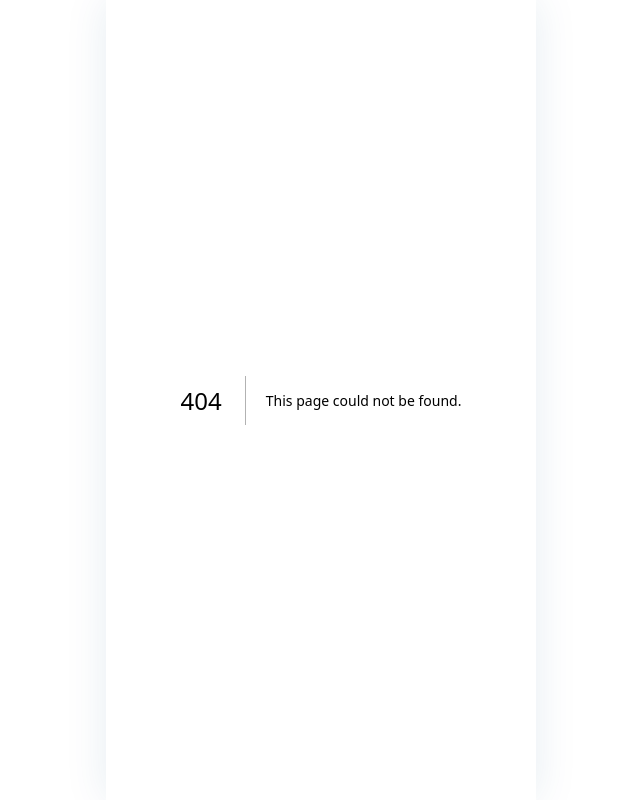
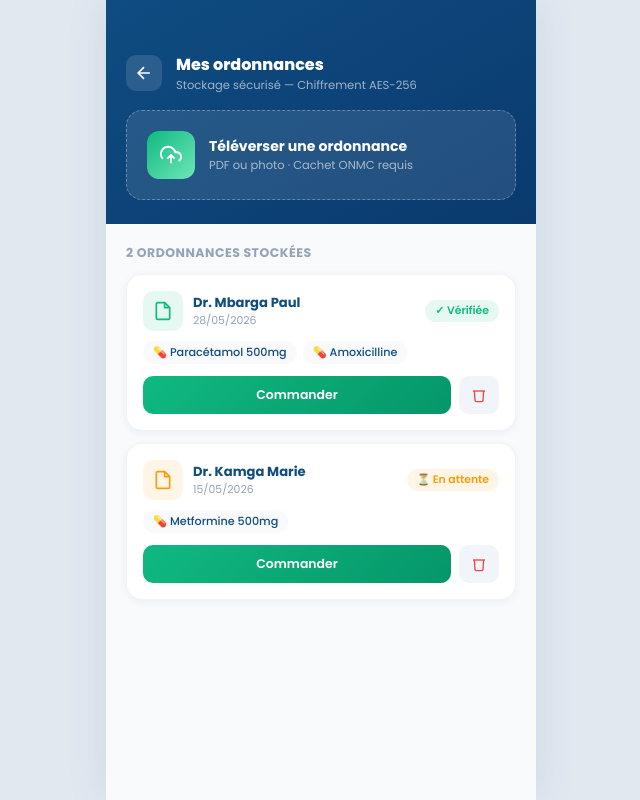
Before and after one commit to Mohamat-tech/ProxyPharma-, a Next.js app in the folder frontend/: page /ordonnances in a window 1280 px wide. Before the commit this address had no page. Shown: the whole page, without its empty margins (319-959 px from the left). Built offline with nearby package versions, Linux system fonts and the light colour scheme.

Commit message:
Create page.jsx

```diff
--- /dev/null
+++ b/frontend/app/ordonnances/page.jsx
@@ -0,0 +1,93 @@
+"use client";
+import { useState } from "react";
+import { useRouter } from "next/navigation";
+
+export default function OrdonnancesPage() {
+  const router = useRouter();
+  const [uploaded, setUploaded] = useState(false);
+  const [uploading, setUploading] = useState(false);
+
+  const ORDONNANCES = [
+    { id: 1, date: "2026-05-28", verified: true, prescriber: "Dr. Mbarga Paul", meds: ["Paracétamol 500mg", "Amoxicilline"] },
+    { id: 2, date: "2026-05-15", verified: false, prescriber: "Dr. Kamga Marie", meds: ["Metformine 500mg"] },
+  ];
+
+  const handleUpload = () => {
+    setUploading(true);
+    setTimeout(() => { setUploading(false); setUploaded(true); }, 2000);
+  };
+
+  return (
+    <div style={{ fontFamily: "'Poppins', sans-serif", background: "#F8FAFC", minHeight: "100vh", maxWidth: 430, margin: "0 auto" }}>
+      {/* Header */}
+      <div style={{ background: "linear-gradient(150deg, #0F4C81, #0a3a6e)", padding: "52px 20px 24px" }}>
+        <div style={{ display: "flex", alignItems: "center", gap: 14, marginBottom: 16 }}>
+          <button onClick={() => router.back()} style={{ width: 36, height: 36, border: "none", background: "rgba(255,255,255,0.12)", borderRadius: 10, cursor: "pointer", color: "white", display: "flex", alignItems: "center", justifyContent: "center" }}>
+            <svg width="20" height="20" viewBox="0 0 24 24" fill="none" stroke="currentColor" strokeWidth="2"><path d="M19 12H5M12 19l-7-7 7-7"/></svg>
+          </button>
+          <div>
+            <div style={{ fontSize: "1rem", fontWeight: 800, color: "white" }}>Mes ordonnances</div>
+            <div style={{ fontSize: "0.72rem", color: "rgba(255,255,255,0.6)" }}>Stockage sécurisé — Chiffrement AES-256</div>
+          </div>
+        </div>
+
+        {/* Upload button */}
+        <div onClick={handleUpload} style={{ background: "rgba(255,255,255,0.1)", border: "1.5px dashed rgba(255,255,255,0.3)", borderRadius: 16, padding: 20, display: "flex", alignItems: "center", gap: 14, cursor: "pointer" }}>
+          <div style={{ width: 48, height: 48, background: "linear-gradient(135deg, #10B981, #6EE7B7)", borderRadius: 12, display: "flex", alignItems: "center", justifyContent: "center", flexShrink: 0 }}>
+            {uploading ? (
+              <div style={{ width: 20, height: 20, border: "2px solid rgba(255,255,255,0.3)", borderTop: "2px solid white", borderRadius: "50%", animation: "spin 0.8s linear infinite" }}/>
+            ) : (
+              <svg width="22" height="22" viewBox="0 0 24 24" fill="none" stroke="white" strokeWidth="2"><polyline points="16 16 12 12 8 16"/><line x1="12" y1="12" x2="12" y2="21"/><path d="M20.39 18.39A5 5 0 0 0 18 9h-1.26A8 8 0 1 0 3 16.3"/></svg>
+            )}
+          </div>
+          <div>
+            <div style={{ fontSize: "0.88rem", fontWeight: 700, color: "white" }}>{uploading ? "Téléversement…" : uploaded ? "✓ Ordonnance ajoutée !" : "Téléverser une ordonnance"}</div>
+            <div style={{ fontSize: "0.72rem", color: "rgba(255,255,255,0.6)" }}>PDF ou photo · Cachet ONMC requis</div>
+          </div>
+        </div>
+      </div>
+
+      {/* List */}
+      <div style={{ padding: "20px 20px 100px" }}>
+        <div style={{ fontSize: "0.78rem", fontWeight: 700, color: "#94A3B8", marginBottom: 12, textTransform: "uppercase", letterSpacing: 0.5 }}>
+          {ORDONNANCES.length} ordonnance{ORDONNANCES.length > 1 ? "s" : ""} stockée{ORDONNANCES.length > 1 ? "s" : ""}
+        </div>
+
+        <div style={{ display: "flex", flexDirection: "column", gap: 12 }}>
+          {ORDONNANCES.map(o => (
+            <div key={o.id} style={{ background: "white", borderRadius: 16, padding: 16, border: "1px solid rgba(15,76,129,0.06)", boxShadow: "0 2px 8px rgba(15,76,129,0.06)" }}>
+              <div style={{ display: "flex", alignItems: "center", justifyContent: "space-between", marginBottom: 10 }}>
+                <div style={{ display: "flex", alignItems: "center", gap: 10 }}>
+                  <div style={{ width: 40, height: 40, background: o.verified ? "rgba(16,185,129,0.1)" : "rgba(245,158,11,0.1)", borderRadius: 10, display: "flex", alignItems: "center", justifyContent: "center" }}>
+                    <svg width="20" height="20" viewBox="0 0 24 24" fill="none" stroke={o.verified ? "#10B981" : "#F59E0B"} strokeWidth="2"><path d="M14 2H6a2 2 0 0 0-2 2v16a2 2 0 0 0 2 2h12a2 2 0 0 0 2-2V8z"/><polyline points="14 2 14 8 20 8"/></svg>
+                  </div>
+                  <div>
+                    <div style={{ fontSize: "0.82rem", fontWeight: 700, color: "#0F4C81" }}>{o.prescriber}</div>
+                    <div style={{ fontSize: "0.68rem", color: "#94A3B8" }}>{new Date(o.date).toLocaleDateString('fr-FR')}</div>
+                  </div>
+                </div>
+                <span style={{ fontSize: "0.68rem", fontWeight: 600, padding: "3px 10px", borderRadius: 20, background: o.verified ? "rgba(16,185,129,0.1)" : "rgba(245,158,11,0.1)", color: o.verified ? "#10B981" : "#F59E0B" }}>
+                  {o.verified ? "✓ Vérifiée" : "⏳ En attente"}
+                </span>
+              </div>
+              <div style={{ display: "flex", gap: 6, flexWrap: "wrap" }}>
+                {o.meds.map(m => (
+                  <span key={m} style={{ fontSize: "0.7rem", padding: "3px 10px", borderRadius: 20, background: "#F8FAFC", color: "#0F4C81", fontWeight: 500 }}>💊 {m}</span>
+                ))}
+              </div>
+              <div style={{ display: "flex", gap: 8, marginTop: 12 }}>
+                <button onClick={() => router.push('/commande')} style={{ flex: 1, padding: "10px 0", background: "linear-gradient(135deg, #10B981, #059669)", border: "none", borderRadius: 10, color: "white", fontFamily: "'Poppins', sans-serif", fontSize: "0.78rem", fontWeight: 600, cursor: "pointer" }}>
+                  Commander
+                </button>
+                <button style={{ width: 40, height: 38, background: "#F1F5F9", border: "none", borderRadius: 10, cursor: "pointer", color: "#EF4444", display: "flex", alignItems: "center", justifyContent: "center" }}>
+                  <svg width="16" height="16" viewBox="0 0 24 24" fill="none" stroke="currentColor" strokeWidth="2"><polyline points="3 6 5 6 21 6"/><path d="M19 6l-1 14a2 2 0 0 1-2 2H8a2 2 0 0 1-2-2L5 6"/></svg>
+                </button>
+              </div>
+            </div>
+          ))}
+        </div>
+      </div>
+      <style>{`@keyframes spin { to { transform: rotate(360deg); } }`}</style>
+    </div>
+  );
+}
```
